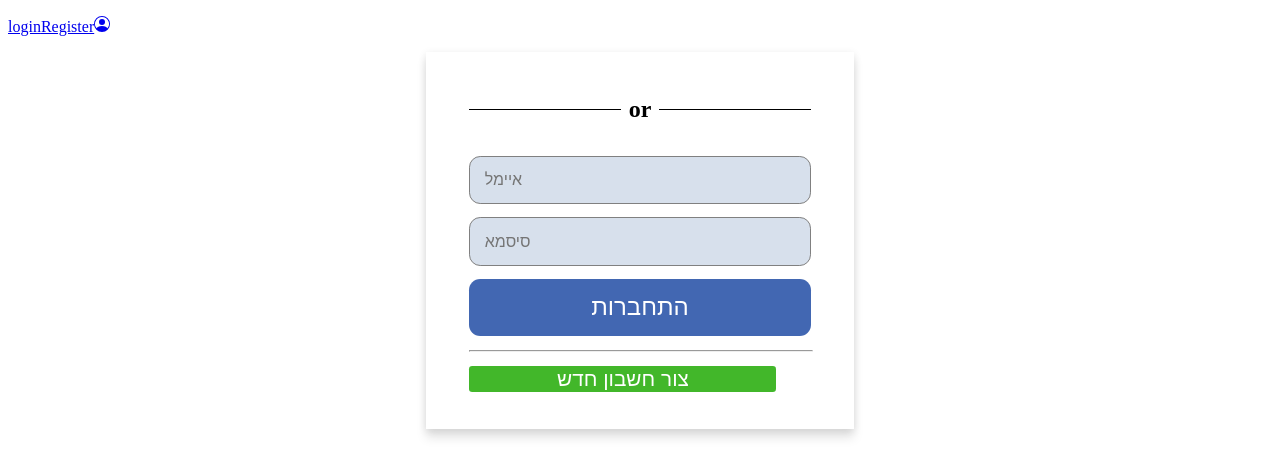
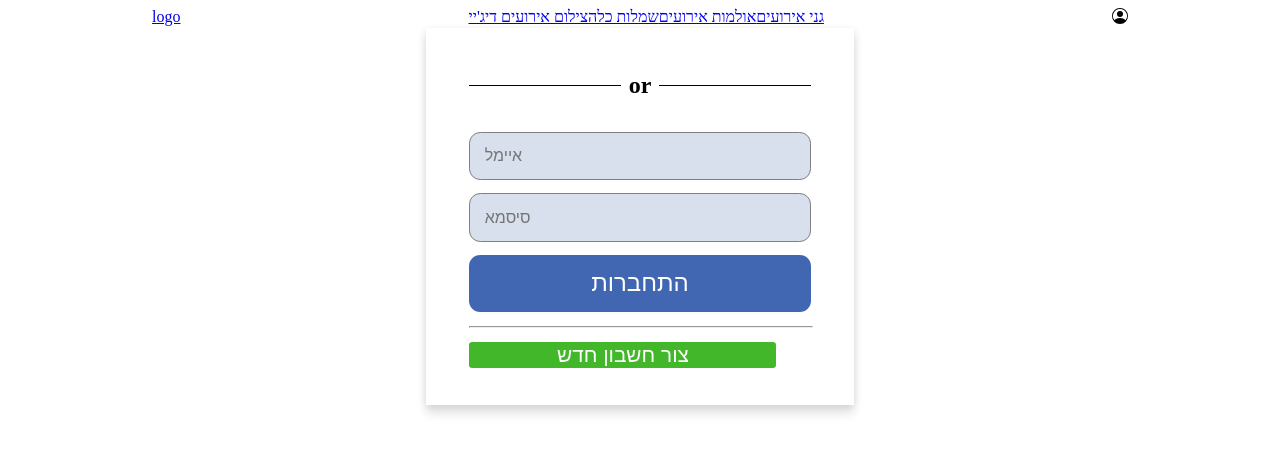
Before and after one commit to amitAsher22/clientWedding, a React (Create React App) app: page /login in a window 1280 px wide. Shown: the top 476 px of the page. Built offline with nearby package versions, Linux system fonts and the light colour scheme.

Commit message:
create menu navbar

```diff
--- a/src/components/Navbar.js
+++ b/src/components/Navbar.js
@@ -1,17 +1,39 @@
 import React from "react";
+import "../style/navbar.css";
 import { Link } from "react-router-dom";
 import { BsPersonCircle } from "react-icons/bs";
+import { FiLogIn } from "react-icons/fi";
+import { MdSystemUpdateAlt } from "react-icons/md";
 
 function Navbar() {
   return (
     <div>
-      <p>
-        <Link to="/login">login</Link>
-        <Link to="/Register">Register</Link>
-        <Link to="/">
-          <BsPersonCircle />
-        </Link>
-      </p>
+      <div className="container">
+        <Link>logo</Link>
+        <div className="middle">
+          <Link>גני אירועים</Link>
+          <Link>אולמות אירועים</Link>
+          <Link>שמלות כלה</Link>
+          <Link>צילום אירועים</Link>
+          <Link> דיג'יי</Link>
+        </div>
+
+        <div className="right">
+          <BsPersonCircle className="signMenu" />
+          <div className="dropDownMenu">
+            <span>
+              <Link to="/login">
+                <FiLogIn /> הירשם
+              </Link>
+            </span>
+            <span>
+              <Link to="/Register">
+                <MdSystemUpdateAlt /> התחברות
+              </Link>
+            </span>
+          </div>
+        </div>
+      </div>
     </div>
   );
 }
--- /dev/null
+++ b/src/style/navbar.css
@@ -0,0 +1,17 @@
+.container {
+  display: flex;
+  justify-content: space-around;
+}
+
+
+
+
+.dropDownMenu {
+  display: none;
+
+}
+
+.signMenu:hover+.dropDownMenu {
+  display: block;
+
+}
```
